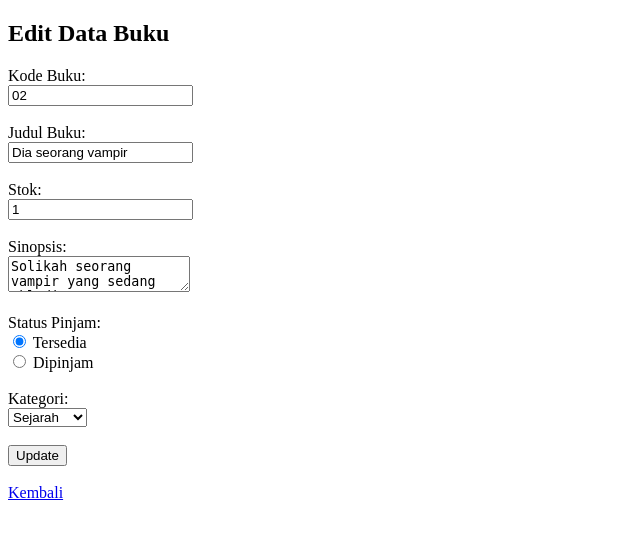
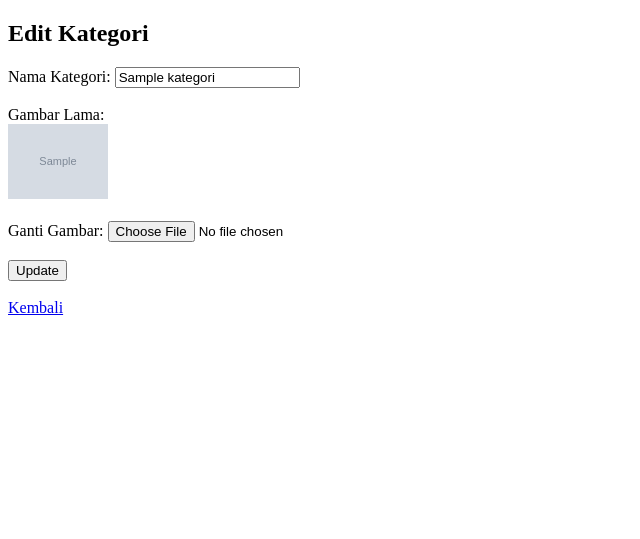
Before and after one commit to desyyyca/crud_perpustakaan, a PHP site: page /kategori/edit.php?id=1 in a window 1280 px wide. Shown: the top 539 px of the page, without its empty margins (0-640 px from the left). Run offline with PHP 8.4, Linux system fonts and the light colour scheme; data comes from the database, SQL or seed files in the repository; tables that the repository leaves empty or names only in its code hold one stand-in row (values such as "Sample post"); grey boxes marked "Sample" are stand-in pictures.

Commit message:
kategori

```diff
--- a/edit.php
+++ b/edit.php
@@ -1,15 +1,26 @@
+
 <?php
 include "koneksi.php";
+
 $id = $_GET['id'];
+
 $query = mysqli_query($koneksi, "SELECT * FROM buku WHERE id = '$id'");
 $data = mysqli_fetch_assoc($query);
+
+$kategori = mysqli_query($koneksi, "SELECT * FROM kategori");
+
+if (!$data) {
+    die("Data buku tidak ditemukan!");
+}
+
 if (isset($_POST['update'])) {
+
     $kode = $_POST['kode_buku'];
     $judul = $_POST['judul_buku'];
     $stok = $_POST['stok'];
     $sinopsis = $_POST['sinopsis'];
     $status = $_POST['status_pinjam'];
-    $kategori = $_POST['kategori'];
+    $kategori_buku = $_POST['kategori'];
 
     $sql = "UPDATE buku SET
     kode_buku = '$kode',
@@ -17,69 +28,85 @@ if (isset($_POST['update'])) {
     stok = '$stok',
     sinopsis = '$sinopsis',
     status_pinjam = '$status',
-    kategori ='$kategori'
-    WHERE id = $id";
+    kategori = '$kategori_buku'
+    WHERE id = '$id'";
 
+    $ubah = mysqli_query($koneksi, $sql);
 
-$ubah = mysqli_query($koneksi,$sql);
-if ($ubah){
-    header("Location:index.php? pesan=Data berhasil diubah");
-    exit;
-} else {
-    echo "Gagal mengubah data:" . mysqli_error($koneksi);
-}
+    if ($ubah) {
+        header("Location: index.php?pesan=Data berhasil diubah");
+        exit;
+    } else {
+        echo "Gagal mengubah data: " . mysqli_error($koneksi);
+    }
 }
 ?>
 
 <!DOCTYPE html>
 <html>
 <head>
-
     <title>Edit Buku</title>
 </head>
 <body>
-    <h2>Edit Data Buku</h2>
-    <form method="POST" action="">
 
-    <label>Kode Buku:</label><br>
-    <input type="text" name="kode_buku" value="<?php echo $data['kode_buku'];?>" required><br><br>
+<h2>Edit Data Buku</h2>
 
-    <label>Judul Buku:</label><br>
-    <input type="text" name="judul_buku" value="<?php echo $data['judul_buku'];?>" required><br><br>
+<form method="POST">
 
-      <label>Stok:</label><br>
-    <input type="number" name="stok" value="<?php echo $data['stok'];?>" required><br><br>
+    Kode Buku:<br>
+    <input type="text" name="kode_buku" value="<?php echo htmlspecialchars($data['kode_buku']); ?>" required>
+    <br><br>
 
-      <label>Sinopsis:</label><br>
-    <textarea name="sinopsis" required><?php echo $data['sinopsis'];?></textarea><br><br>
+    Judul Buku:<br>
+    <input type="text" name="judul_buku" value="<?php echo htmlspecialchars($data['judul_buku']); ?>" required>
+    <br><br>
 
-    <label>Status Pinjam:</label><br>
+    Stok:<br>
+    <input type="number" name="stok" value="<?php echo $data['stok']; ?>" required>
+    <br><br>
 
-<input type="radio" name="status_pinjam" value="Tersedia" <?php if ($data['status_pinjam'] == 'Tersedia') echo 'checked'; ?> required>
-Tersedia
-<br>
-<input type="radio" name="status_pinjam" value="Dipinjam" <?php if ($data['status_pinjam'] == 'Dipinjam') echo 'checked'; ?>>
-Dipinjam
-<br><br>
+    Sinopsis:<br>
+    <textarea name="sinopsis" required><?php echo htmlspecialchars($data['sinopsis']); ?></textarea>
+    <br><br>
 
-<label>Kategori:</label><br>
-<select name="kategori" required>
+    Status Pinjam:<br>
 
-<option value="Pelajaran" <?php if ($data['kategori'] == 'Pelajaran') echo 'selected'; ?>>Pelajaran</option>
+    <input type="radio" name="status_pinjam" value="Tersedia"
+    <?php if ($data['status_pinjam'] == 'Tersedia') echo 'checked'; ?> required>
+    Tersedia
 
-<option value="Novel" <?php if ($data['kategori'] == 'Novel') echo 'selected'; ?>>Novel</option>
+    <input type="radio" name="status_pinjam" value="Dipinjam"
+    <?php if ($data['status_pinjam'] == 'Dipinjam') echo 'checked'; ?>>
+    Dipinjam
 
-<option value="Komik" <?php if ($data['kategori'] == 'Komik') echo 'selected'; ?>>Komik</option>
+    <br><br>
 
-<option value="Sains" <?php if ($data['kategori'] == 'Sains') echo 'selected'; ?>>Sains</option>
+    Kategori:<br>
+    <select name="kategori" required>
 
-<option value="Sejarah" <?php if ($data['kategori'] == 'Sejarah') echo 'selected'; ?>>Sejarah</option>
+        <option value="">-- Pilih Kategori --</option>
 
-</select>
-<br><br>
-<button type="submit" name="update">Update</button>
+        <?php while ($k = mysqli_fetch_assoc($kategori)) { ?>
+
+            <option value="<?php echo htmlspecialchars($k['nama_kategori']); ?>"
+            <?php if ($data['kategori'] == $k['nama_kategori']) echo 'selected'; ?>>
+
+                <?php echo htmlspecialchars($k['nama_kategori']); ?>
+
+            </option>
+
+        <?php } ?>
+
+    </select>
+
+    <br><br>
+
+    <button type="submit" name="update">Update</button>
+
 </form>
+
 <br>
 <a href="index.php">Kembali</a>
+
 </body>
 </html>
--- /dev/null
+++ b/kategori/edit.php
@@ -0,0 +1,89 @@
+
+<?php
+include "../koneksi.php";
+
+$id = (int) $_GET['id'];
+
+$query = mysqli_query($koneksi, "SELECT * FROM kategori WHERE id = '$id'");
+$data = mysqli_fetch_assoc($query);
+
+if (!$data) {
+    die("Kategori tidak ditemukan!");
+}
+
+if (isset($_POST['update'])) {
+
+    $nama = mysqli_real_escape_string($koneksi, $_POST['nama_kategori']);
+    $gambar = $data['gambar'];
+
+    if ($_FILES['gambar']['error'] == 0) {
+
+        $tmp = $_FILES['gambar']['tmp_name'];
+        $info = getimagesize($tmp);
+
+        if ($info === false) {
+            die("File harus berupa gambar!");
+        }
+
+        $ext = strtolower(pathinfo($_FILES['gambar']['name'], PATHINFO_EXTENSION));
+        $gambar = uniqid() . "." . $ext;
+
+        move_uploaded_file($tmp, "../gambar/" . $gambar);
+    }
+
+    $hasil = mysqli_query($koneksi, "UPDATE kategori SET
+    nama_kategori = '$nama',
+    gambar = '$gambar'
+    WHERE id = '$id'");
+
+    if ($hasil) {
+
+        if ($gambar != $data['gambar']) {
+            if (file_exists("../gambar/" . $data['gambar'])) {
+                unlink("../gambar/" . $data['gambar']);
+            }
+        }
+
+        header("Location: index.php");
+        exit;
+    }
+}
+?>
+
+<!DOCTYPE html>
+<html>
+<head>
+    <title>Edit Kategori</title>
+</head>
+<body>
+
+<h2>Edit Kategori</h2>
+
+<form method="POST" enctype="multipart/form-data">
+
+    Nama Kategori:
+    <input type="text" name="nama_kategori"
+    value="<?php echo htmlspecialchars($data['nama_kategori']); ?>" required>
+
+    <br><br>
+
+    Gambar Lama:
+    <br>
+    <img src="../gambar/<?php echo htmlspecialchars($data['gambar']); ?>" width="100">
+
+    <br><br>
+
+    Ganti Gambar:
+    <input type="file" name="gambar" accept="image/*">
+
+    <br><br>
+
+    <button type="submit" name="update">Update</button>
+
+</form>
+
+<br>
+<a href="index.php">Kembali</a>
+
+</body>
+</html>
--- a/schema.sql
+++ b/schema.sql
@@ -1,8 +1,8 @@
-CREATE DATABASE perpustakaan;
+CREATE DATABASE IF NOT EXISTS perpustakaan;
 
 USE perpustakaan;
 
-CREATE TABLE buku (
+CREATE TABLE IF NOT EXISTS buku (
     id INT AUTO_INCREMENT PRIMARY KEY,
     kode_buku VARCHAR(20),
     judul_buku VARCHAR(100),
```
Also changed, not shown: index.php (+21 -18 lines), kategori/hapus.php (added, +26 -0 lines), kategori/index.php (added, +54 -0 lines), kategori/tambah.php (added, +62 -0 lines), tambah.php (+32 -22 lines), gambar/6afc21c413e3c.jpg (added), gambar/6afc21f691bf3.jpg (added), gambar/6afc22235b23f.jpg (added), gambar/6afc222bf1f25.jpg (added), gambar/6afc224105dbf.jpg (added), gambar/6afd3060aa34a.jpg (added).
